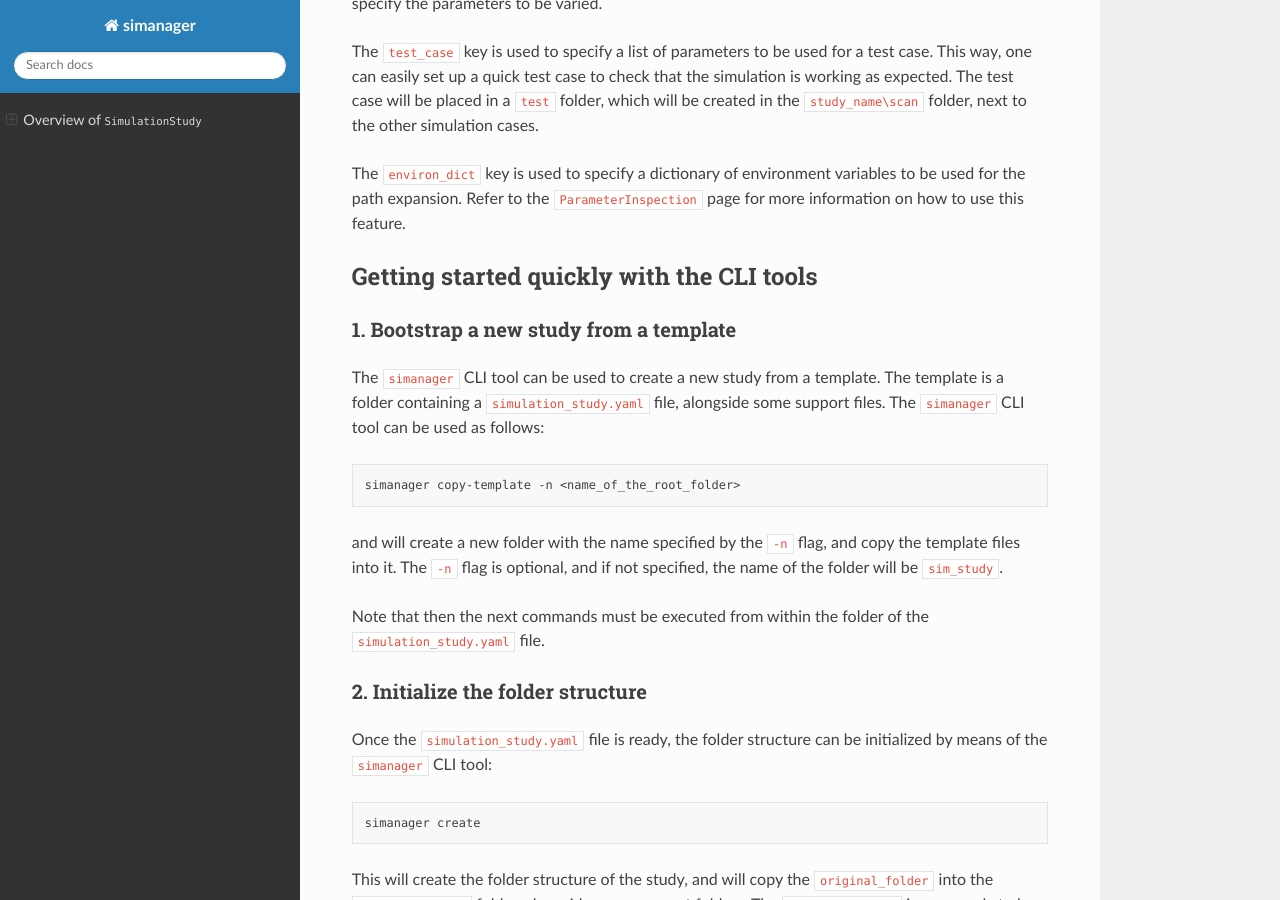
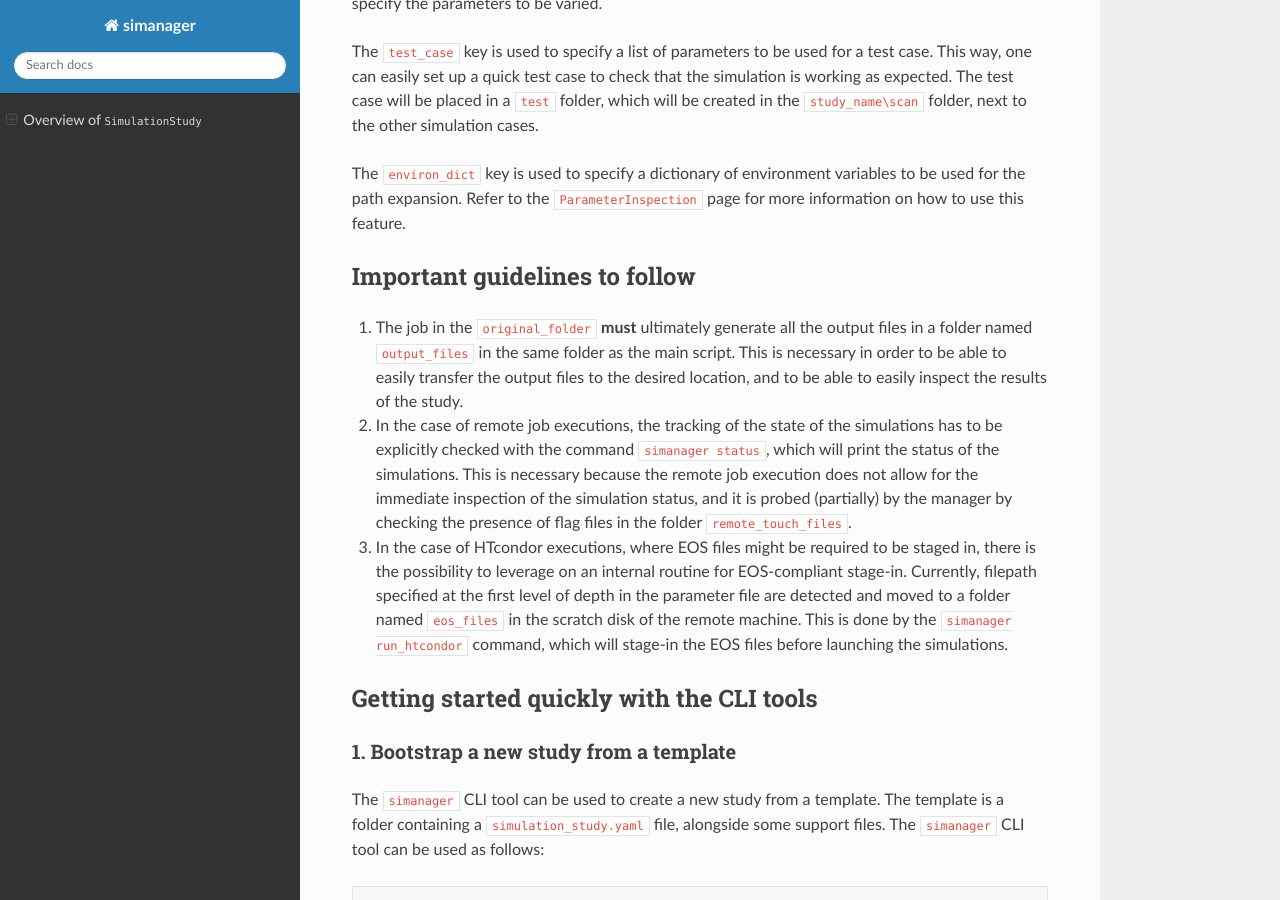
Before and after one commit to carlidel/simanager, a Sphinx documentation site: the page built from docs/doc_pages/simulation_study.md, in a window 1280 px wide and 900 px high, scrolled down 1430 px. Built offline with Sphinx 7.4.7 and the Read the Docs theme 2.0.0, drawn with Linux system fonts in a browser that asks for light colours.

Commit message:
add docs

````diff
--- a/docs/doc_pages/simulation_study.md
+++ b/docs/doc_pages/simulation_study.md
@@ -48,6 +48,12 @@
 
 The ```environ_dict``` key is used to specify a dictionary of environment variables to be used for the path expansion. Refer to the ```ParameterInspection``` page for more information on how to use this feature.
 
+## Important guidelines to follow
+
+1. The job in the ```original_folder``` **must** ultimately generate all the output files in a folder named ```output_files``` in the same folder as the main script. This is necessary in order to be able to easily transfer the output files to the desired location, and to be able to easily inspect the results of the study.
+2. In the case of remote job executions, the tracking of the state of the simulations has to be explicitly checked with the command ```simanager status```, which will print the status of the simulations. This is necessary because the remote job execution does not allow for the immediate inspection of the simulation status, and it is probed (partially) by the manager by checking the presence of flag files in the folder ```remote_touch_files```.
+3. In the case of HTcondor executions, where EOS files might be required to be staged in, there is the possibility to leverage on an internal routine for EOS-compliant stage-in. Currently, filepath specified at the first level of depth in the parameter file are detected and moved to a folder named ```eos_files``` in the scratch disk of the remote machine. This is done by the ```simanager run_htcondor``` command, which will stage-in the EOS files before launching the simulations.
+
 ## Getting started quickly with the CLI tools
 
 ### 1. Bootstrap a new study from a template
````
